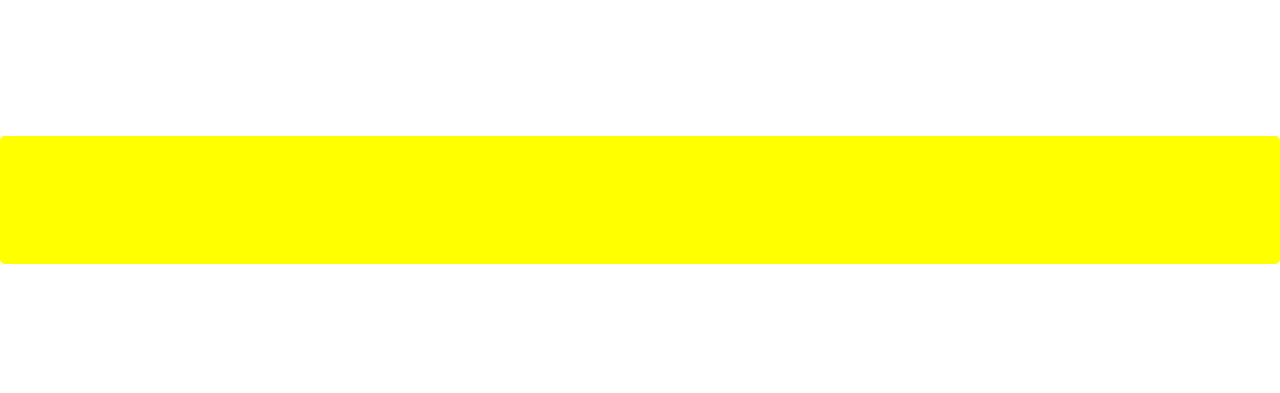
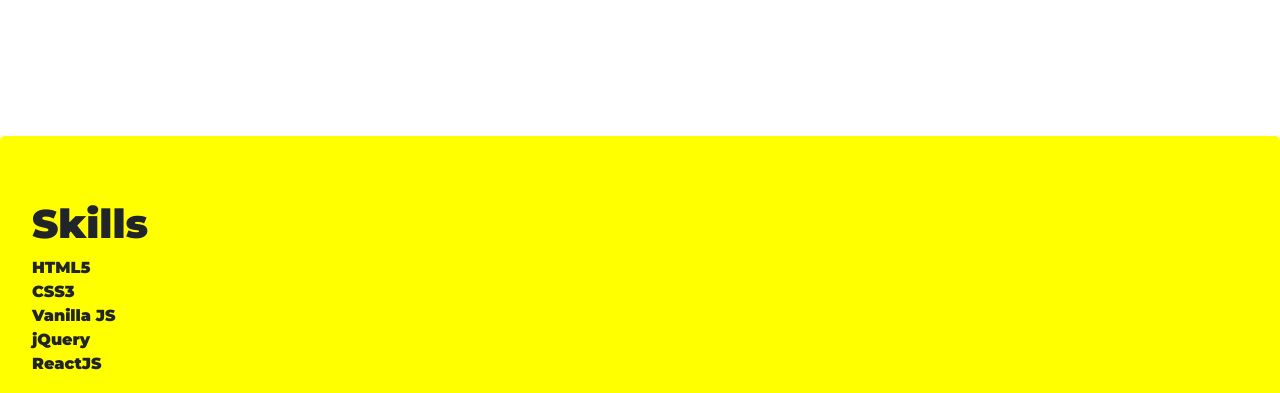
Before and after one commit to Xorast/portfolio, a Flask app: page / in a window 1280 px wide. Shown: the part 518-911 px from the top of the page. Run offline with Flask 2, Linux system fonts and the light colour scheme; some libraries are stand-ins or nearby versions.

Commit message:
added new skills

```diff
--- a/templates/pages/index.html
+++ b/templates/pages/index.html
@@ -54,6 +54,14 @@
 
     <div class="jumbotron" id="skills">
 
+        <h1>Skills</h1>
+        <div class="chart" data-percent="90">HTML5</div>
+        <div class="chart" data-percent="30">CSS3</div>
+        <div class="chart" data-percent="60">Vanilla JS</div>
+        <div class="chart" data-percent="50">jQuery</div>
+        <div class="chart" data-percent="10">ReactJS</div>
+
+    </div>
 
     </div>
 
```
